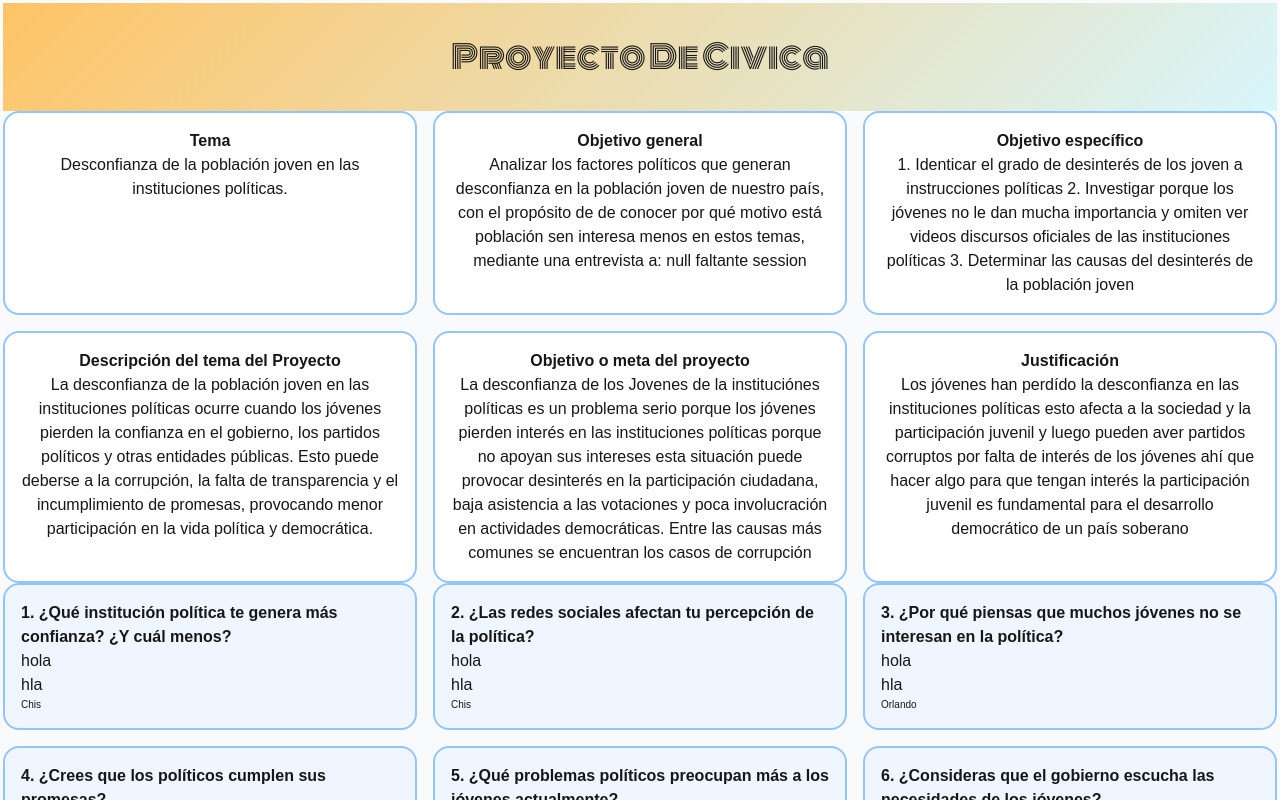
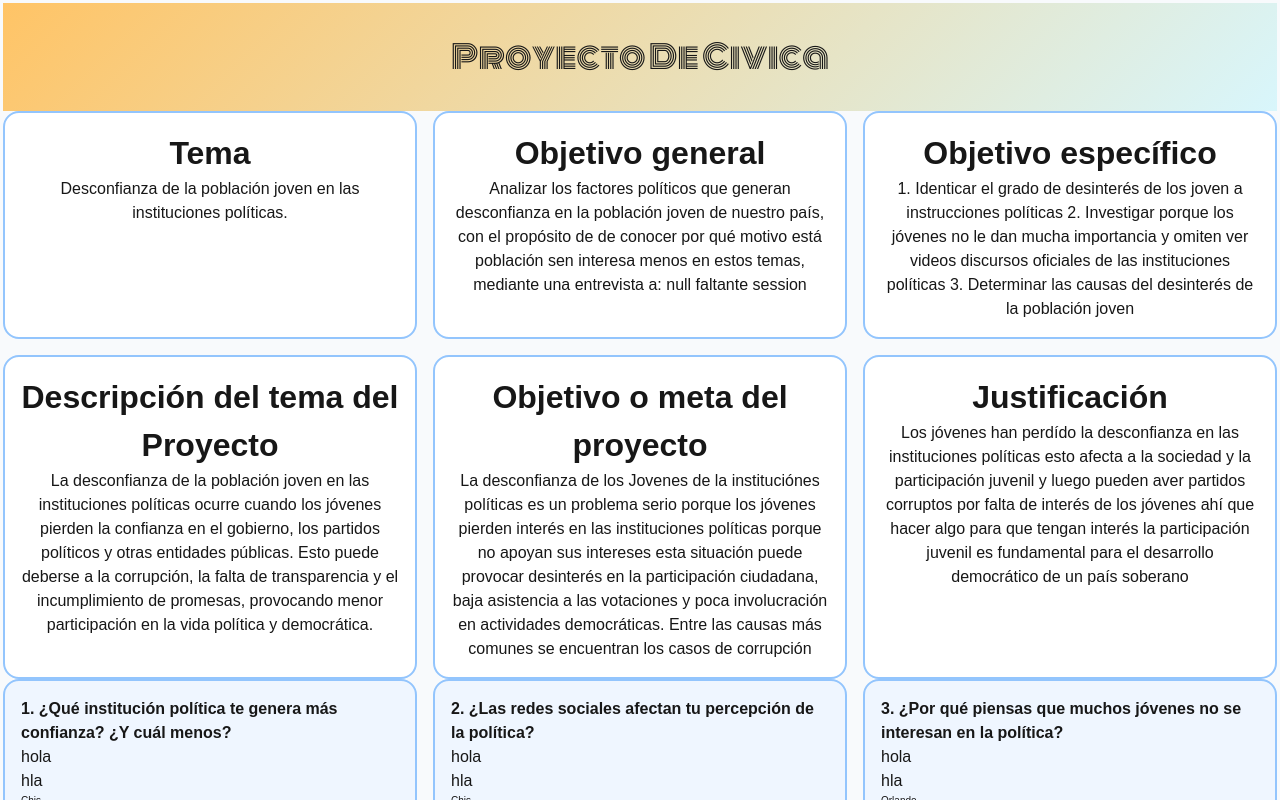
Before and after one commit to Galaxia-Gaming-Studios/CAOT, a Next.js app: page /lab/a3 in a window 1280 px wide. Shown: the top 800 px of the page. Built offline with nearby package versions, Linux system fonts and the light colour scheme.

Commit message:
lab a3 bug1

```diff
--- a/app/lab/a3/index.css
+++ b/app/lab/a3/index.css
@@ -109,7 +109,7 @@ body {
 }
 .card_title {
   font-family: sans-serif;
-  font-size: var(-title);
+  font-size: var(--title);
   font-weight: var(--weigt-title)
 }
 .card_text {
```
